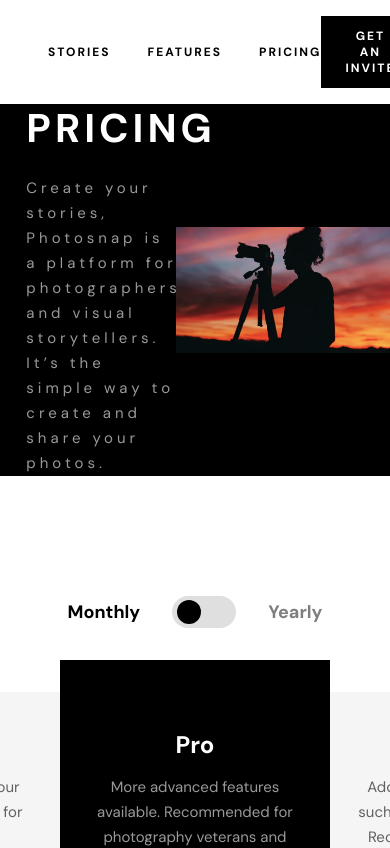
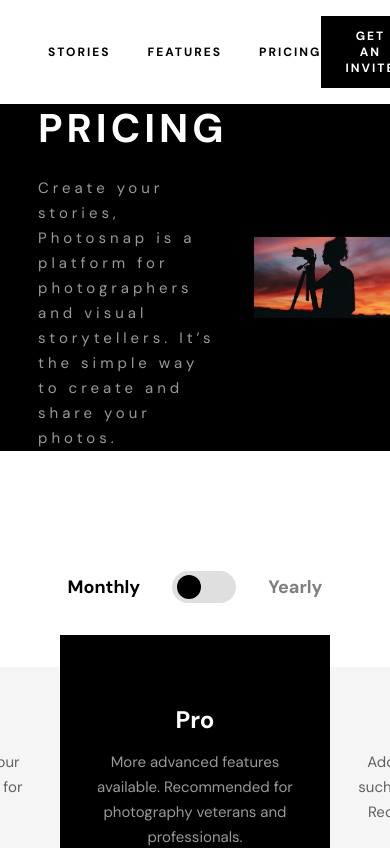
Before and after one commit to k2pbac/photosnap, a Next.js app: page /pricing in a window 390 px wide. Shown: the top 848 px of the page. Built offline with nearby package versions, Linux system fonts and the light colour scheme.

Commit message:
features list on features page

```diff
--- a/src/app/features/features.scss
+++ b/src/app/features/features.scss
@@ -9,3 +9,14 @@
     }
   }
 }
+
+@media only screen and (max-width: 864px) {
+  .features-page {
+    .features-list {
+      flex-direction: row;
+      .feature {
+        max-width: 40%;
+      }
+    }
+  }
+}
--- a/src/app/features/page.tsx
+++ b/src/app/features/page.tsx
@@ -1,9 +1,14 @@
+"use client";
+
 import FeatureList from "@/components/feature/feature-list";
 import featuresData from "./features.json";
 import BetaContainer from "@/components/beta/beta-container";
 import Header from "@/components/header/header";
+import useWindowSize from "@/customWidth";
 
 export default function Features() {
+  const size = useWindowSize();
+
   return (
     <div className="features-page">
       <Header
@@ -11,7 +16,13 @@
         description={
           "We make sure all of our features are designed to be loved by every aspiring and even professional photograpers who wanted to share their stories."
         }
-        image={"/features/desktop/hero.jpg"}
+        image={`${
+          size[0] <= 540
+            ? "features/mobile/hero.jpg"
+            : size[0] <= 864
+            ? "/features/tablet/hero.jpg"
+            : "/features/desktop/hero.jpg"
+        }`}
       />
       <FeatureList data={featuresData} amount={featuresData.length} />
       <BetaContainer />
--- a/src/components/feature/feature.scss
+++ b/src/components/feature/feature.scss
@@ -18,6 +18,8 @@
     .image-container {
       height: 72px;
       margin-bottom: 40px;
+      display: flex;
+      align-items: center;
     }
     h2 {
       @extend .header-font-medium;
@@ -41,7 +43,6 @@
       gap: 12px;
       .image-container {
         margin-bottom: 18px;
-        height: auto;
       }
     }
   }
--- a/src/components/header/header.scss
+++ b/src/components/header/header.scss
@@ -29,3 +29,18 @@
     }
   }
 }
+
+@media only screen and (max-width: 864px) {
+  .hero-header {
+    div:first-of-type {
+      width: 65%;
+    }
+    div:last-of-type {
+      width: 35%;
+      img {
+        width: 100%;
+        height: 100%;
+      }
+    }
+  }
+}
```
